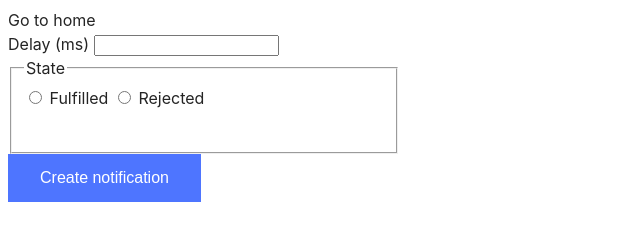
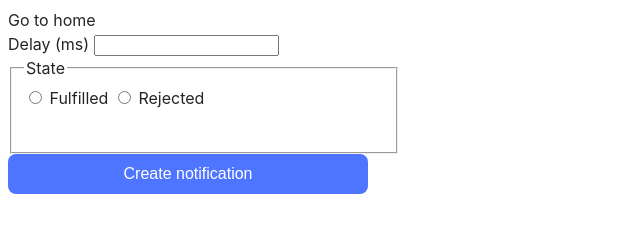
Before and after one commit to oleksamor/goit-js-hw-10, a website built with Vite: page src/2-snackbar.html in a window 1280 px wide. Shown: the whole page, without its empty margins (0-640 px from the left). Built offline with nearby package versions, Linux system fonts and the light colour scheme.

Commit message:
upd styles2

```diff
--- a/src/css/styles.css
+++ b/src/css/styles.css
@@ -83,12 +83,15 @@ flex-wrap: wrap;
 }
 .btn {
   background-color: #4E75FF;;
-
+  width: 360px;
+  height: 40px;
+  gap: 10px;
   border: none;
   color: white;
-  padding: 15px 32px;
+  padding: 8px 16px;
   text-align: center;
   text-decoration: none;
   display: inline-block;
   font-size: 16px;
+  border-radius: 8px;
 }
```
